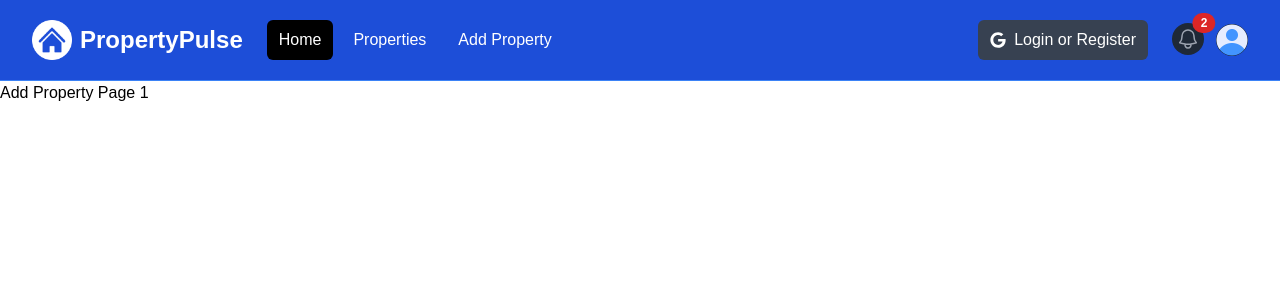
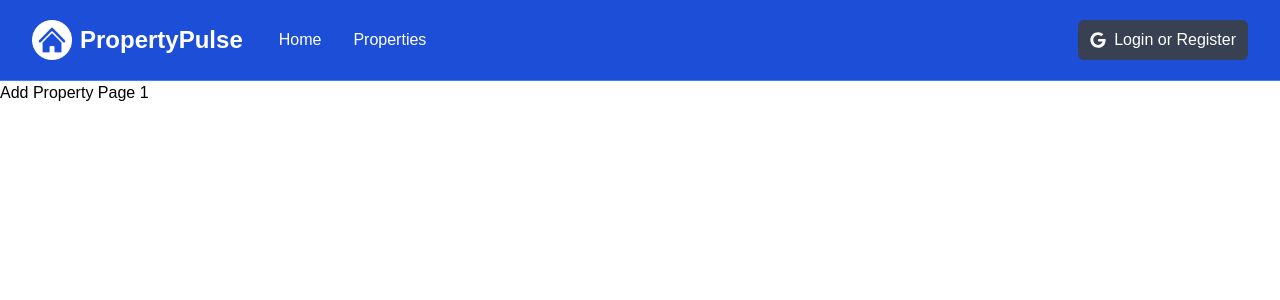
Before and after one commit to robgmerrill/property-find, a Next.js app: page /properties/1 in a window 1280 px wide. Shown: the top 300 px of the page. Built offline with nearby package versions, Linux system fonts and the light colour scheme.

Commit message:
navbar active links and conditional rendering

```diff
--- a/components/Navbar.tsx
+++ b/components/Navbar.tsx
@@ -5,10 +5,15 @@
 import Link from "next/link";
 import { FaGoogle } from "react-icons/fa";
 import { useState } from "react";
+import { usePathname } from "next/navigation";
 
 const Navbar = () => {
   const [isMobileMenuOpen, setIsMobileMenuOpen] = useState(false);
   const [isProfileMenuOpen, setIsProfileMenuOpen] = useState(false);
+  const [isLoggedIn, setIsLoggedIn] = useState(false);
+
+  const pathname = usePathname();
+  console.log(pathname);
 
   return (
     <nav className="bg-blue-700 border-b border-blue-500">
@@ -57,28 +62,37 @@
               <div className="flex space-x-2">
                 <Link
                   href="/"
-                  className="text-white bg-black hover:bg-gray-900 hover:text-white rounded-md px-3 py-2"
+                  className={`${
+                    pathname === "/" ? "bg-black" : ""
+                  } text-white hover:bg-gray-900 hover:text-white rounded-md px-3 py-2`}
                 >
                   Home
                 </Link>
                 <Link
                   href="/properties"
-                  className="text-white hover:bg-gray-900 hover:text-white rounded-md px-3 py-2"
+                  className={`${
+                    pathname === "/properties" ? "bg-black" : ""
+                  } text-white hover:bg-gray-900 hover:text-white rounded-md px-3 py-2`}
                 >
                   Properties
                 </Link>
+                {isLoggedIn && (
                   <Link
                     href="/properties/add"
-                  className="text-white hover:bg-gray-900 hover:text-white rounded-md px-3 py-2"
+                    className={`${
+                      pathname === "/properties/add" ? "bg-black" : ""
+                    } text-white hover:bg-gray-900 hover:text-white rounded-md px-3 py-2`}
                   >
                     Add Property
                   </Link>
+                )}
               </div>
             </div>
           </div>
 
           {/* <!-- Right Side Menu (Logged Out) --> */}
-          <div className="hidden md:block md:ml-6">
+          {!isLoggedIn && (
+            <div className="md:block md:ml-6">
               <div className="flex items-center">
                 <button className="flex items-center text-white bg-gray-700 hover:bg-gray-900 hover:text-white rounded-md px-3 py-2">
                   <FaGoogle className="text-white mr-2"></FaGoogle>
@@ -86,8 +100,10 @@
                 </button>
               </div>
             </div>
+          )}
 
           {/* <!-- Right Side Menu (Logged In) --> */}
+          {isLoggedIn && (
             <div className="absolute inset-y-0 right-0 flex items-center pr-2 md:static md:inset-auto md:ml-6 md:pr-0">
               <Link href="messages" className="relative group">
                 <button
@@ -177,6 +193,7 @@
                 )}
               </div>
             </div>
+          )}
         </div>
       </div>
 
@@ -186,26 +203,36 @@
           <div className="space-y-1 px-2 pb-3 pt-2">
             <Link
               href="/"
-              className="bg-black text-white block rounded-md px-3 py-2 text-base font-medium"
+              className={`${
+                pathname === "/" ? "bg-black" : ""
+              } text-white block rounded-md px-3 py-2 text-base font-medium`}
             >
               Home
             </Link>
             <Link
               href="/properties"
-              className="text-white block rounded-md px-3 py-2 text-base font-medium"
+              className={`${
+                pathname === "/properties" ? "bg-black" : ""
+              } text-white block rounded-md px-3 py-2 text-base font-medium`}
             >
               Properties
             </Link>
+            {isLoggedIn && (
               <Link
                 href="/properties/add"
-              className="text-white block rounded-md px-3 py-2 text-base font-medium"
+                className={`${
+                  pathname === "/properties/add" ? "bg-black" : ""
+                } text-white block rounded-md px-3 py-2 text-base font-medium`}
               >
                 Add Property
               </Link>
+            )}
+            {!isLoggedIn && (
               <button className="flex items-center text-white bg-gray-700 hover:bg-gray-900 hover:text-white rounded-md px-3 py-2 my-5">
                 <i className="fa-brands fa-google mr-2"></i>
                 <span>Login or Register</span>
               </button>
+            )}
           </div>
         </div>
       )}
```
Lines whose indentation alone changed are shown as unchanged.
